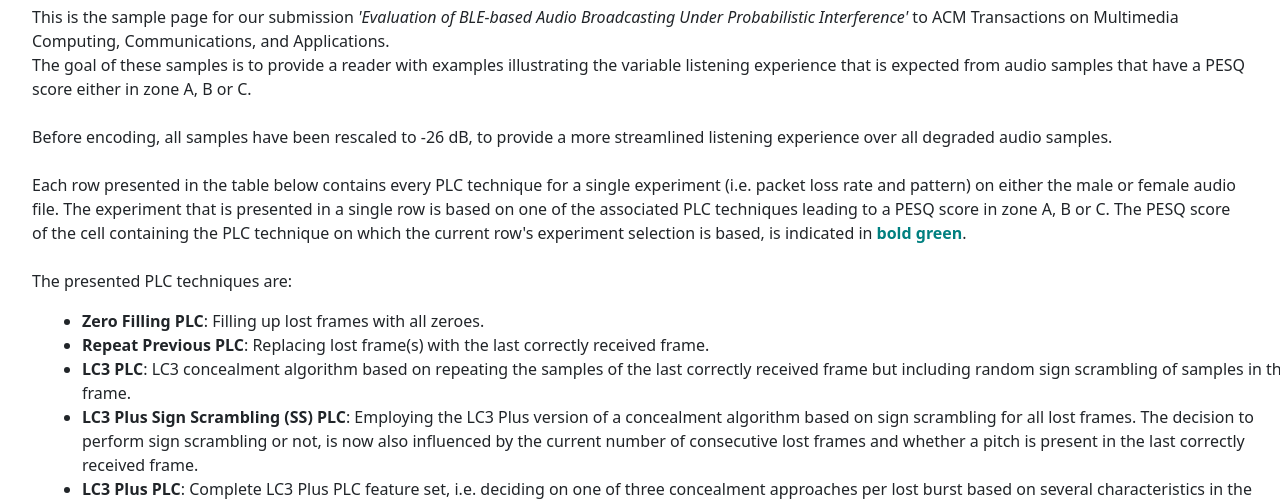
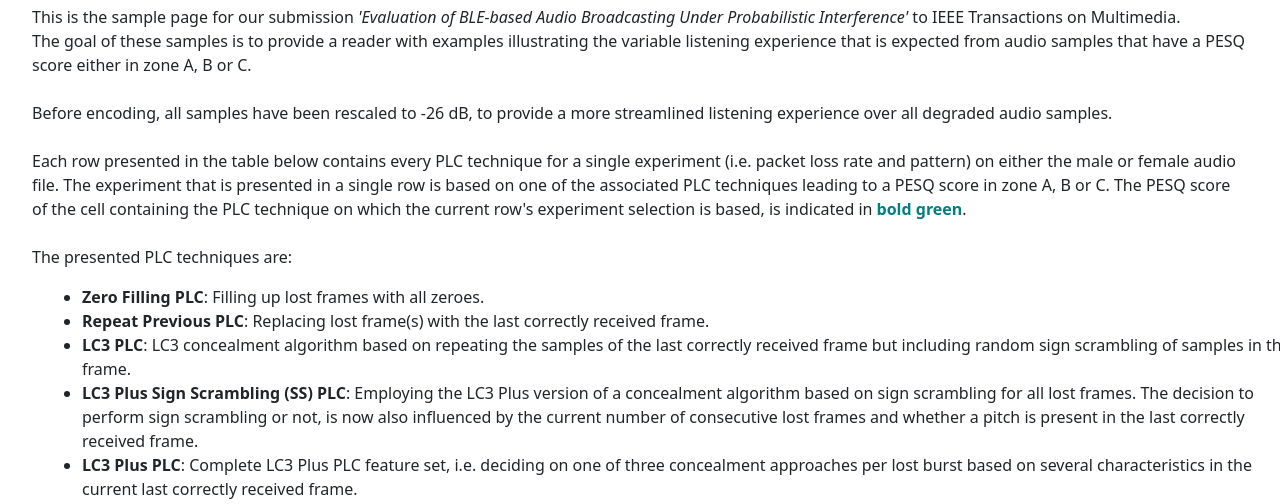
Before and after one commit to imec-idlab/MultTransSamplePage, a plain HTML site: page index.html in a window 1280 px wide. Shown: the part 296-800 px from the top of the page. Drawn offline with nearby package versions, Linux system fonts and the light colour scheme.

Commit message:
Update text

```diff
--- a/index.html
+++ b/index.html
@@ -81,7 +81,7 @@
         <div class="row">
             <h3>Audio Samples</h3>
             <p>
-                This is the sample page for our submission <em>'Evaluation of BLE-based Audio Broadcasting Under Probabilistic Interference'</em> to ACM Transactions on Multimedia Computing, Communications, and Applications.<br />
+                This is the sample page for our submission <em>'Evaluation of BLE-based Audio Broadcasting Under Probabilistic Interference'</em> to IEEE Transactions on Multimedia.<br />
                 The goal of these samples is to provide a reader with examples illustrating the variable listening experience that is expected from audio samples that have a PESQ score either in zone A, B or C.
                 <!-- Reference: <br/>
                     <code>@article{}</code>
```
